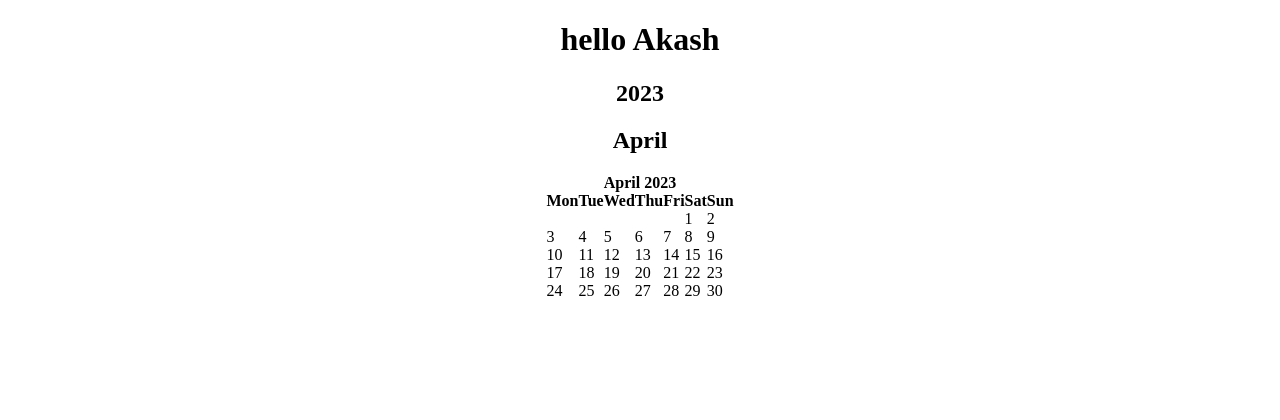
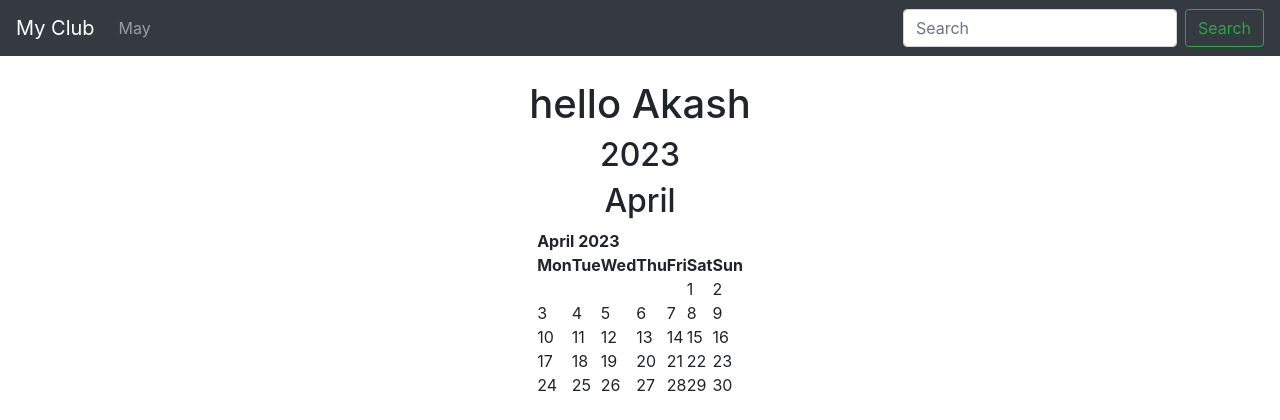
Before and after one commit to akashKarmakar02/EventDjangoApp, a Django app: page / in a window 1280 px wide. Shown: the top 420 px of the page. Run offline with Django 4.2, Linux system fonts and the light colour scheme.

Commit message:
Base html for all the other templates

```diff
--- a/templates/events/base.html
+++ b/templates/events/base.html
@@ -3,8 +3,31 @@
 <head>
     <meta charset="UTF-8">
     <title>{% block title %}{% endblock %}</title>
+    <link rel="stylesheet" href="https://cdn.jsdelivr.net/npm/bootstrap@4.3.1/dist/css/bootstrap.min.css" integrity="sha384-ggOyR0iXCbMQv3Xipma34MD+dH/1fQ784/j6cY/iJTQUOhcWr7x9JvoRxT2MZw1T" crossorigin="anonymous">
+    <script src="https://code.jquery.com/jquery-3.3.1.slim.min.js" integrity="sha384-q8i/X+965DzO0rT7abK41JStQIAqVgRVzpbzo5smXKp4YfRvH+8abtTE1Pi6jizo" crossorigin="anonymous"></script>
+    <script src="https://cdn.jsdelivr.net/npm/popper.js@1.14.7/dist/umd/popper.min.js" integrity="sha384-UO2eT0CpHqdSJQ6hJty5KVphtPhzWj9WO1clHTMGa3JDZwrnQq4sF86dIHNDz0W1" crossorigin="anonymous"></script>
+    <script src="https://cdn.jsdelivr.net/npm/bootstrap@4.3.1/dist/js/bootstrap.min.js" integrity="sha384-JjSmVgyd0p3pXB1rRibZUAYoIIy6OrQ6VrjIEaFf/nJGzIxFDsf4x0xIM+B07jRM" crossorigin="anonymous"></script>
 </head>
 <body>
+    <nav class="navbar navbar-expand-lg navbar-dark bg-dark">
+      <a class="navbar-brand" href="{% url 'home' %}">My Club</a>
+      <button class="navbar-toggler" type="button" data-toggle="collapse" data-target="#navbarSupportedContent" aria-controls="navbarSupportedContent" aria-expanded="false" aria-label="Toggle navigation">
+        <span class="navbar-toggler-icon"></span>
+      </button>
+
+      <div class="collapse navbar-collapse" id="navbarSupportedContent">
+        <ul class="navbar-nav mr-auto">
+          <li class="nav-item">
+            <a class="nav-link" href="/2023/May">May</a>
+          </li>
+        </ul>
+        <form class="form-inline my-2 my-lg-0">
+          <input class="form-control mr-sm-2" type="search" placeholder="Search" aria-label="Search">
+          <button class="btn btn-outline-success my-2 my-sm-0" type="submit">Search</button>
+        </form>
+      </div>
+    </nav>
+    <br>
     {% block content %}
     {% endblock %}
 </body>
```
